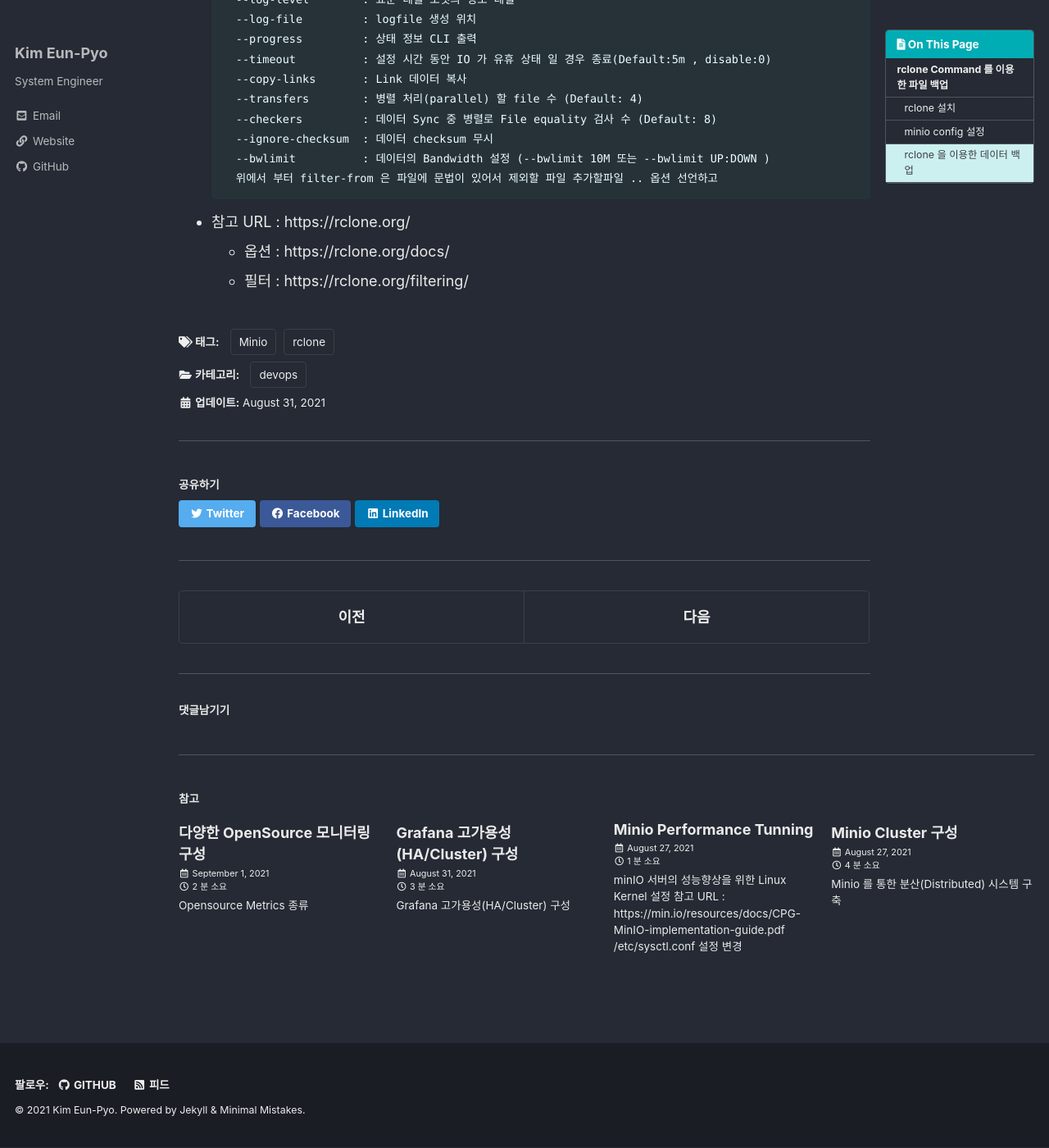
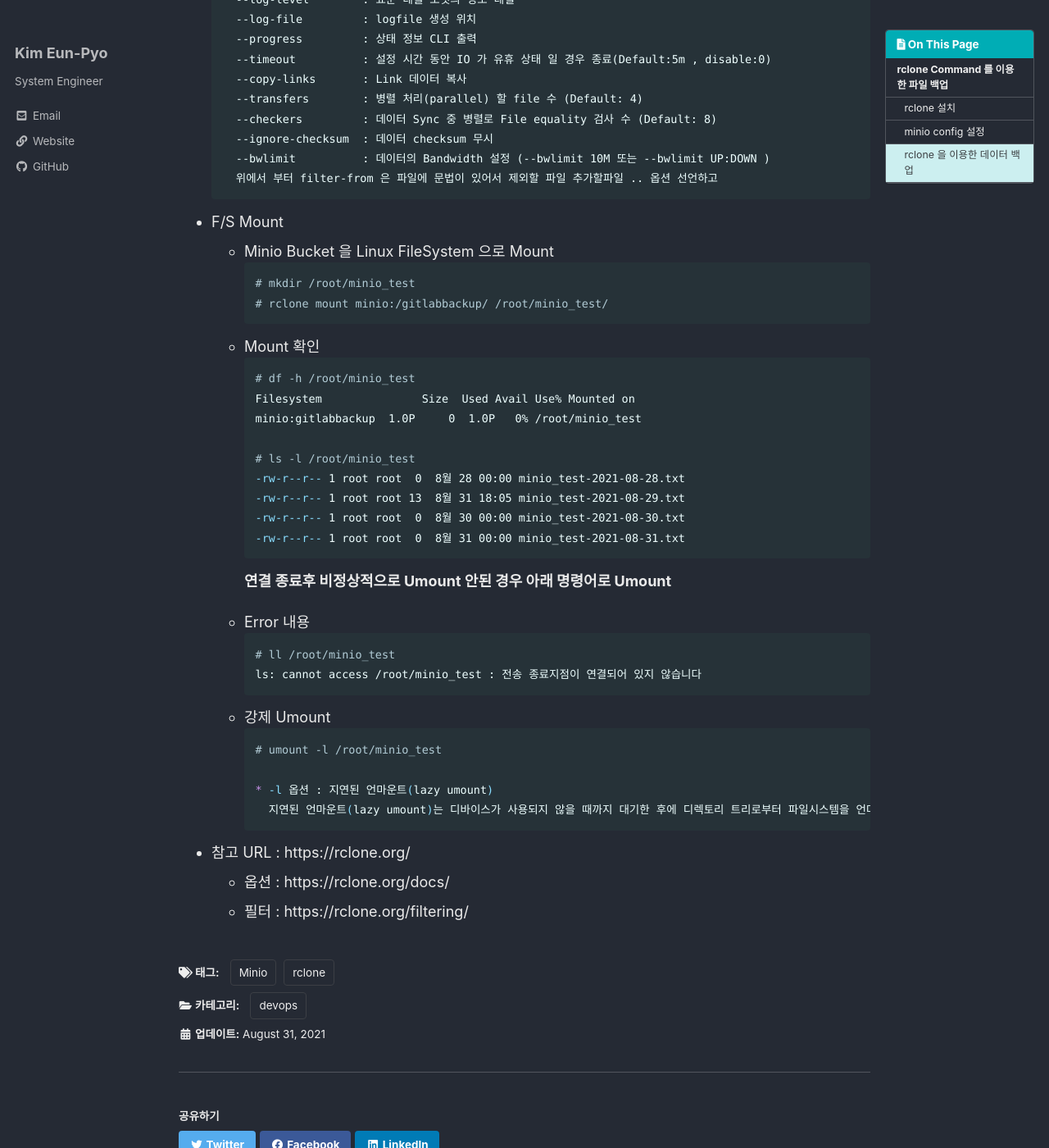
Before and after one commit to lyn2imi/lyn2imi.github.io, a Jekyll site: the page built from _posts/2021-08-31-rclone_Minio.md, in a window 1280 px wide and 1400 px high, scrolled down 7232 px. Shown: the whole window at 82% size. Built offline with Jekyll 4.4.1, drawn with Linux system fonts in a browser that asks for light colours; cached includes are drawn as plain includes; comment, search, counter and statistics services are not loaded.

Commit message:
rclone 수정

````diff
--- a/_posts/2021-08-31-rclone_Minio.md
+++ b/_posts/2021-08-31-rclone_Minio.md
@@ -316,6 +316,39 @@ tags:
     --bwlimit          : 데이터의 Bandwidth 설정 (--bwlimit 10M 또는 --bwlimit UP:DOWN )
     위에서 부터 filter-from 은 파일에 문법이 있어서 제외할 파일 추가할파일 .. 옵션 선언하고
   ```
+
+- F/S Mount
+  - Minio Bucket 을 Linux FileSystem 으로 Mount
+  ```bash
+    # mkdir /root/minio_test
+    # rclone mount minio:/gitlabbackup/ /root/minio_test/
+  ```
+  - Mount 확인
+  ```bash
+    # df -h /root/minio_test
+    Filesystem               Size  Used Avail Use% Mounted on
+    minio:gitlabbackup  1.0P     0  1.0P   0% /root/minio_test
+
+    # ls -l /root/minio_test
+    -rw-r--r-- 1 root root  0  8월 28 00:00 minio_test-2021-08-28.txt
+    -rw-r--r-- 1 root root 13  8월 31 18:05 minio_test-2021-08-29.txt
+    -rw-r--r-- 1 root root  0  8월 30 00:00 minio_test-2021-08-30.txt
+    -rw-r--r-- 1 root root  0  8월 31 00:00 minio_test-2021-08-31.txt
+  ```
+  **연결 종료후 비정상적으로 Umount 안된 경우 아래 명령어로 Umount**
+  - Error 내용
+  ```bash
+    # ll /root/minio_test
+    ls: cannot access /root/minio_test : 전송 종료지점이 연결되어 있지 않습니다
+  ```
+  - 강제 Umount
+  ```bash
+    # umount -l /root/minio_test
+
+    * -l 옵션 : 지연된 언마운트(lazy umount)
+      지연된 언마운트(lazy umount)는 디바이스가 사용되지 않을 때까지 대기한 후에 디렉토리 트리로부터 파일시스템을 언마운트한다.
+  ```
+
 - 참고 URL : https://rclone.org/
     - 옵션 : https://rclone.org/docs/
     - 필터 : https://rclone.org/filtering/
````
